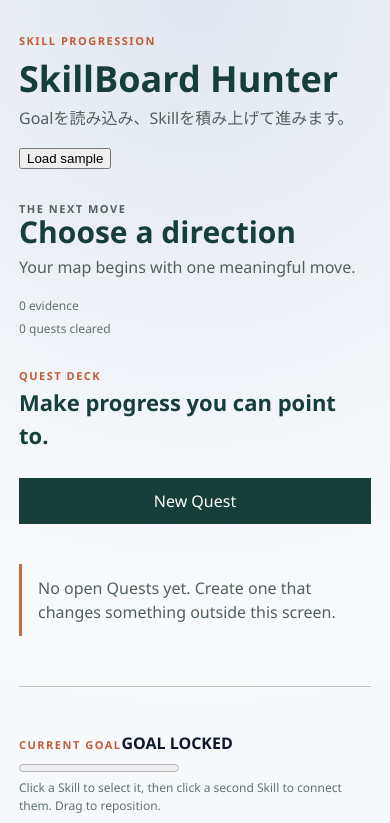
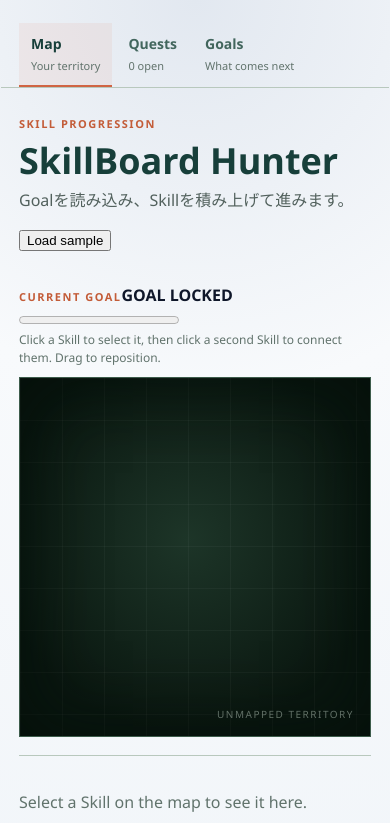
Before and after one commit to sato-toma/SkillBoardHunter, a React (Vite) app: page / in a window 390 px wide. Shown: the top 823 px of the page. Built offline with nearby package versions, Linux system fonts and the light colour scheme.

Commit message:
Add workspace navigation
Separate Map, Quests, and Goals into focused workspace views and remove the unused History view.

```diff
--- a/src/App.css
+++ b/src/App.css
@@ -1,8 +1,66 @@
 .app-shell {
-    width: min(960px, 100%);
+    display: grid;
+    grid-template-columns: 172px minmax(0, 1fr);
+    column-gap: 32px;
+    width: min(1180px, 100%);
     margin: 0 auto;
     padding: 56px 28px 72px;
     box-sizing: border-box;
+}
+
+.workspace-nav {
+    position: sticky;
+    top: 28px;
+    align-self: start;
+    display: grid;
+    gap: 8px;
+    grid-row: 1 / span 4;
+}
+
+.workspace-brand {
+    display: grid;
+    gap: 2px;
+    margin-bottom: 28px;
+    color: #173f3a;
+    font-size: 20px;
+}
+
+.workspace-brand .eyebrow {
+    margin-bottom: 0;
+    font-size: 9px;
+}
+
+.workspace-nav-item {
+    display: grid;
+    gap: 4px;
+    border: 0;
+    border-left: 2px solid transparent;
+    padding: 12px 10px;
+    background: transparent;
+    color: #61736c;
+    cursor: pointer;
+    font: inherit;
+    text-align: left;
+}
+
+.workspace-nav-item span {
+    color: #42665d;
+    font-size: 14px;
+    font-weight: 700;
+}
+
+.workspace-nav-item small {
+    font-size: 11px;
+}
+
+.workspace-nav-item:hover,
+.workspace-nav-item.active {
+    border-left-color: #d06443;
+    background: rgba(208, 100, 67, 0.08);
+}
+
+.workspace-nav-item.active span {
+    color: #173f3a;
 }
 
 .app-header {
@@ -801,6 +859,52 @@
     font-weight: 600;
 }
 
+.workspace-view {
+    display: grid;
+    gap: 16px;
+    margin-bottom: 44px;
+}
+
+.workspace-view-heading {
+    border-bottom: 1px solid #b8c8bd;
+    padding-bottom: 22px;
+}
+
+.workspace-view-heading h2 {
+    max-width: 650px;
+    margin: 0 0 10px;
+    color: #173f3a;
+    font-size: clamp(28px, 5vw, 50px);
+    line-height: 1;
+}
+
+.workspace-view-heading p,
+.workspace-record p {
+    margin: 0;
+    color: #52615d;
+}
+
+.workspace-record {
+    display: grid;
+    gap: 10px;
+    border-left: 3px solid #d77a54;
+    padding: 16px 18px;
+    background: rgba(255, 253, 248, 0.62);
+}
+
+.workspace-record h3 {
+    margin: 0;
+    color: #173f3a;
+    font-size: 22px;
+}
+
+.workspace-record > strong,
+.workspace-record small {
+    color: #61736c;
+    font-size: 12px;
+}
+
+
 @media (max-width: 640px) {
     .skill-map-panel {
         grid-template-columns: 1fr;
@@ -813,7 +917,35 @@
     }
 
     .app-shell {
+        display: block;
         padding: 32px 18px 48px;
+    }
+
+    .workspace-nav {
+        position: static;
+        display: flex;
+        gap: 4px;
+        margin: -10px -18px 28px;
+        overflow-x: auto;
+        border-bottom: 1px solid #b8c8bd;
+        padding: 0 18px;
+    }
+
+    .workspace-brand {
+        display: none;
+    }
+
+    .workspace-nav-item {
+        flex: 0 0 auto;
+        border-left: 0;
+        border-bottom: 2px solid transparent;
+        padding: 10px 12px;
+    }
+
+    .workspace-nav-item:hover,
+    .workspace-nav-item.active {
+        border-bottom-color: #d06443;
+        border-left-color: transparent;
     }
 
     .app-header,
--- a/src/App.tsx
+++ b/src/App.tsx
@@ -18,6 +18,9 @@ import "./App.css";
 
 function App() {
     const dispatch = useAppDispatch();
+    const [activeView, setActiveView] = useState<"map" | "quests" | "goals">(
+        "map",
+    );
     const [selectedSkillId, setSelectedSkillId] = useState<string | null>(null);
     const board = useAppSelector((state) => state.skillBoard.board);
     const skills = board.skills;
@@ -93,6 +96,37 @@ function App() {
 
     return (
         <main className="app-shell product-shell">
+            <nav className="workspace-nav" aria-label="Workspace navigation">
+                <div className="workspace-brand">
+                    <span className="eyebrow">SKILLBOARD</span>
+                    <strong>Hunter</strong>
+                </div>
+                {(
+                    [
+                        ["map", "Map", "Your territory"],
+                        [
+                            "quests",
+                            "Quests",
+                            `${quests.filter((quest) => quest.status === "open").length} open`,
+                        ],
+                        ["goals", "Goals", "What comes next"],
+                    ] as const
+                ).map(([view, label, detail]) => (
+                    <button
+                        className={
+                            activeView === view
+                                ? "workspace-nav-item active"
+                                : "workspace-nav-item"
+                        }
+                        key={view}
+                        type="button"
+                        onClick={() => setActiveView(view)}
+                    >
+                        <span>{label}</span>
+                        <small>{detail}</small>
+                    </button>
+                ))}
+            </nav>
             <header className="app-header">
                 <div>
                     <p className="eyebrow">SKILL PROGRESSION</p>
@@ -110,6 +144,7 @@ function App() {
                     Load sample
                 </button>
             </header>
+            {activeView === "quests" && (
                 <GrowthQuestDeck
                     goal={goal}
                     skills={skills}
@@ -119,11 +154,16 @@ function App() {
                     onAddQuest={(quest) => dispatch(questAdded(quest))}
                     onCompleteQuest={(questId, questEvidence) =>
                         dispatch(
-                        questCompleted({ questId, evidence: questEvidence }),
+                            questCompleted({
+                                questId,
+                                evidence: questEvidence,
+                            }),
                         )
                     }
                     onDismissLevelUp={() => dispatch(clearLevelUp())}
                 />
+            )}
+            {(activeView === "map" || activeView === "goals") && (
                 <section className="goal-status" aria-label="Goal progress">
                     <div className="goal-status-title">
                         <span className="eyebrow">CURRENT GOAL</span>
@@ -140,6 +180,8 @@ function App() {
                         ))}
                     </div>
                 </section>
+            )}
+            {activeView === "map" && (
                 <section className="skill-map-panel" aria-label="Skill map">
                     <SkillMap
                         skills={skills}
@@ -186,6 +228,33 @@ function App() {
                         </p>
                     )}
                 </section>
+            )}
+            {activeView === "goals" && (
+                <section className="workspace-view" aria-label="Goals">
+                    <div className="workspace-view-heading">
+                        <span className="eyebrow">GOAL JOURNAL</span>
+                        <h2>Choose the world you want to make real.</h2>
+                        <p>
+                            Goals give your map a direction. Quest creation
+                            belongs in the Quests view.
+                        </p>
+                    </div>
+                    {(board.goals ?? []).map((currentGoal) => (
+                        <article
+                            className="workspace-record"
+                            key={currentGoal.id}
+                        >
+                            <span className="eyebrow">CURRENT DIRECTION</span>
+                            <h3>{currentGoal.title}</h3>
+                            <p>{currentGoal.vision}</p>
+                            <strong>
+                                {currentGoal.requiredSkillIds?.length ?? 0}{" "}
+                                Skills shape this path
+                            </strong>
+                        </article>
+                    ))}
+                </section>
+            )}
         </main>
     );
 }
```
Also changed, not shown: 1 other file (tests, documents, lock files or other folders). Lines whose indentation alone changed are shown as unchanged.
